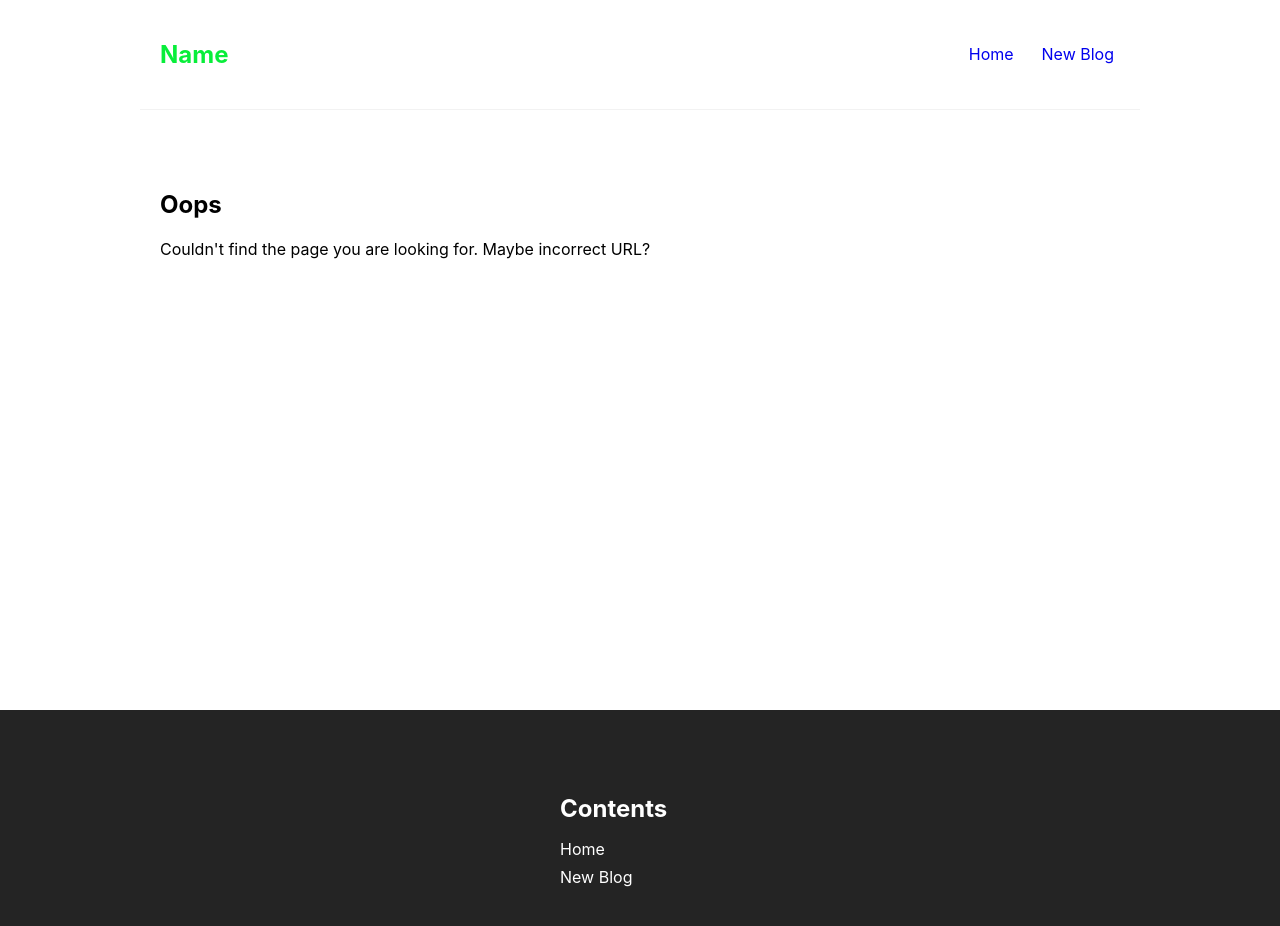
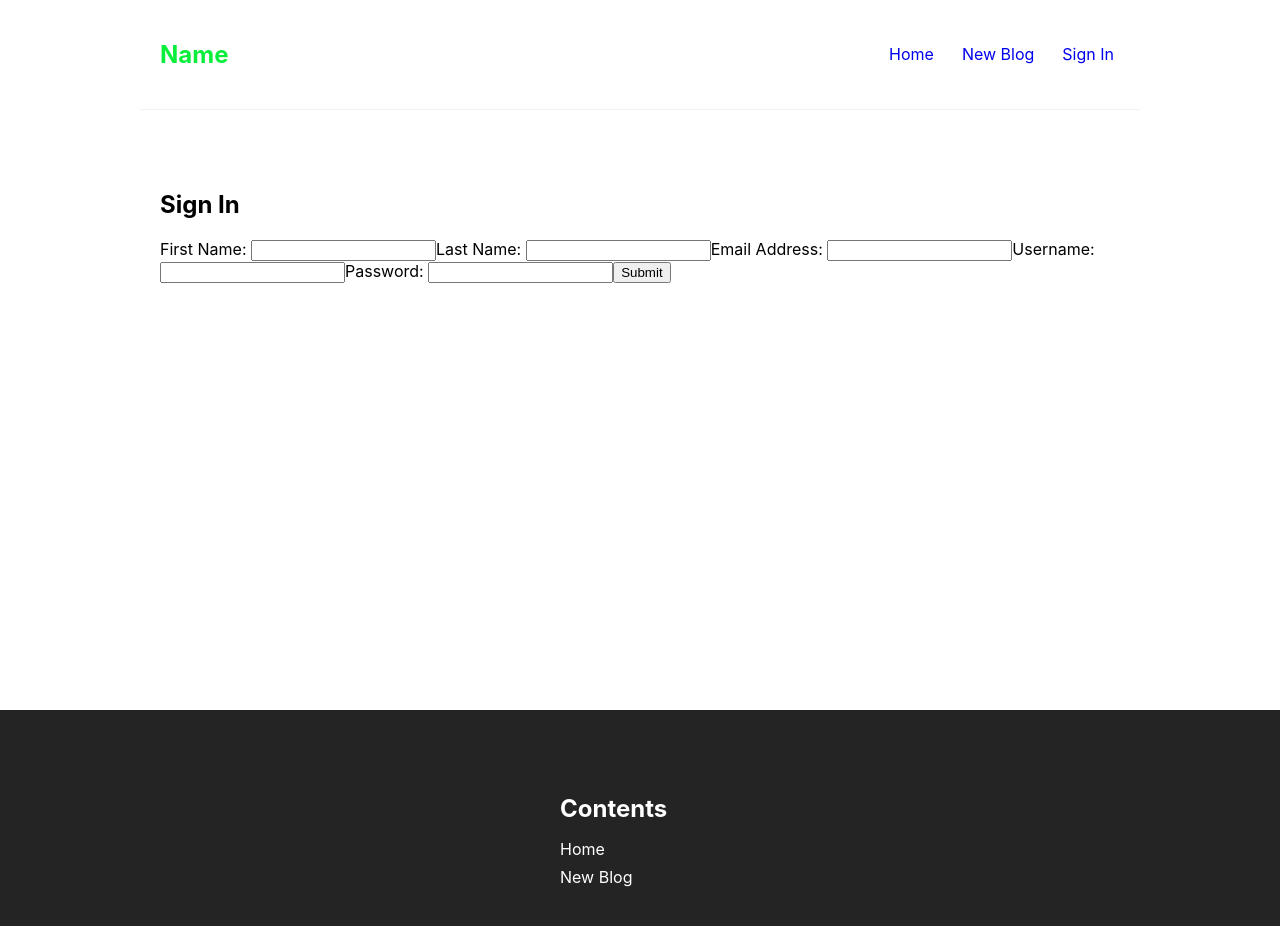
Before and after one commit to morris0906/react-blog, a React (Create React App) app: page /register in a window 1280 px wide. Shown: the top 926 px of the page. Built offline with nearby package versions, Linux system fonts and the light colour scheme; the HTML template or start-up script is replaced by a standard one.

Commit message:
sign in and sign up

```diff
--- a/src/App.js
+++ b/src/App.js
@@ -6,6 +6,8 @@ import NavBar from "./Components/NavBar";
 import Blog from "./Components/Blog";
 import WrongPages from "./Components/WrongPages";
 import Footer from "./Components/Footer";
+import LogIn from "./Components/LogIn";
+import SignUp from "./Components/SignUp";
 
 function App() {
   return (
@@ -17,6 +19,8 @@ function App() {
             <Route exact path="/" element={<Home />} />
             <Route exact path="/add" element={<Add />} />
             <Route path="/blogs/:id" element={<Blog />} />
+            <Route path="/signin" element={<LogIn />} />
+            <Route path="/register" element={<SignUp />} />
             <Route path="*" element={<WrongPages />} />
           </Routes>
         </div>
--- /dev/null
+++ b/src/Components/LogIn.js
@@ -0,0 +1,55 @@
+import { useState } from "react";
+import { useNavigate, Link } from "react-router-dom";
+
+const LogIn = () => {
+  const [username, setUsername] = useState("");
+  const [password, setPassword] = useState("");
+  const [isPending, setIsPending] = useState(false);
+  const navigate = useNavigate();
+
+  const handleSubmit = (e) => {
+    e.preventDefault();
+    const userInfo = { username, password };
+
+    setIsPending(true);
+
+    //     fetch("https://localhost:5000/blog/add", {
+    //       method: "POST",
+    //       headers: {
+    //         "Content-Type": "application/json",
+    //       },
+    //       body: JSON.stringify(blog),
+    //     }).then(() => {
+    //       setIsPending(false);
+    //       navigate("/");
+    //     });
+  };
+
+  return (
+    <div className="LogIn">
+      <h2>Sign In</h2>
+      <form onSubmit={handleSubmit}>
+        <label>Username: </label>
+        <input
+          type="text"
+          required
+          value={username}
+          onChange={(e) => setUsername(e.target.value)}
+        />
+        <label>password: </label>
+        <input
+          required
+          value={password}
+          onChange={(e) => setPassword(e.target.value)}
+        />
+        {!isPending && <button>Sign In</button>}
+        {isPending && <button>Signing In</button>}
+      </form>
+      <div>
+        Don't have an account? <Link to="/register"> Sign Up</Link>"{" "}
+      </div>
+    </div>
+  );
+};
+
+export default LogIn;
--- a/src/Components/NavBar.js
+++ b/src/Components/NavBar.js
@@ -8,6 +8,7 @@ const NavBar = () => {
       <div className="links">
         <Link to="/">Home</Link>
         <Link to="/add">New Blog</Link>
+        <Link to="/signin">Sign In</Link>
       </div>
     </nav>
   );
--- /dev/null
+++ b/src/Components/SignUp.js
@@ -0,0 +1,73 @@
+import { useState } from "react";
+import { useNavigate } from "react-router-dom";
+
+const Register = () => {
+  const [username, setUsername] = useState("");
+  const [password, setPassword] = useState("");
+  const [firstName, setFirstName] = useState("");
+  const [lastName, setLastName] = useState("");
+  const [emailAddress, setEmailAddress] = useState("");
+  const [isPending, setIsPending] = useState(false);
+  const navigate = useNavigate();
+
+  const handleSubmit = (e) => {
+    e.preventDefault();
+    const userInfo = { username, password, firstName, lastName, emailAddress };
+
+    setIsPending(true);
+
+    //     fetch("https://localhost:5000/blog/add", {
+    //       method: "POST",
+    //       headers: {
+    //         "Content-Type": "application/json",
+    //       },
+    //       body: JSON.stringify(blog),
+    //     }).then(() => {
+    //       setIsPending(false);
+    //       navigate("/");
+    //     });
+  };
+
+  return (
+    <div className="Register">
+      <h2>Sign In</h2>
+      <form onSubmit={handleSubmit}>
+        <label>First Name: </label>
+        <input
+          type="text"
+          required
+          value={username}
+          onChange={(e) => setFirstName(e.target.value)}
+        />
+        <label>Last Name: </label>
+        <input
+          required
+          value={password}
+          onChange={(e) => setLastName(e.target.value)}
+        />
+        <label>Email Address: </label>
+        <input
+          required
+          value={password}
+          onChange={(e) => setEmailAddress(e.target.value)}
+        />
+        <label>Username: </label>
+        <input
+          required
+          value={password}
+          onChange={(e) => setUsername(e.target.value)}
+        />
+        <label>Password: </label>
+        <input
+          required
+          value={password}
+          onChange={(e) => setPassword(e.target.value)}
+        />
+        {!isPending && <button>Submit</button>}
+        {isPending && <button>Please wait</button>}
+      </form>
+    </div>
+  );
+};
+
+export default Register;
```
